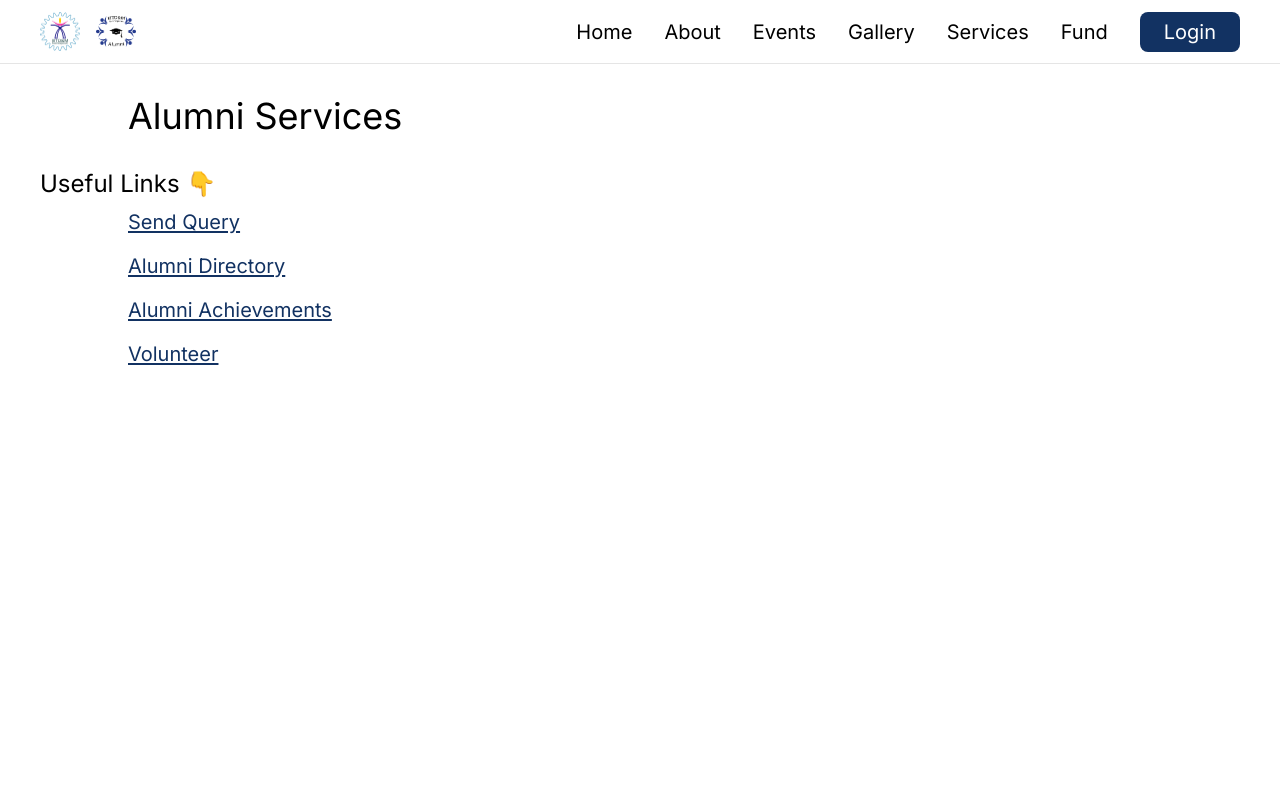
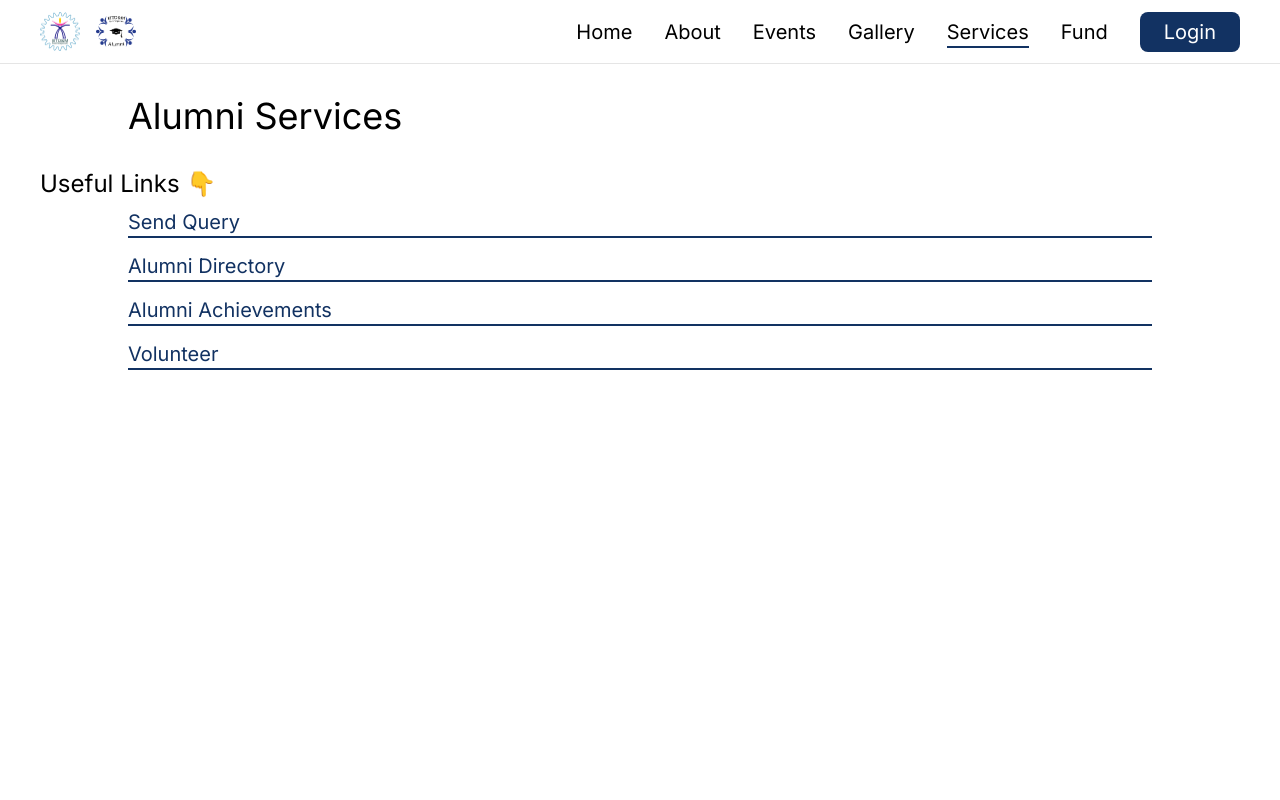
Before and after one commit to bhendi-boi/AlumniPortal, a Next.js app: page /services in a window 1280 px wide. Shown: the top 800 px of the page. Built offline with nearby package versions, Linux system fonts and the light colour scheme.

Commit message:
added animation for underline in navbar

```diff
--- a/app/NavBar.tsx
+++ b/app/NavBar.tsx
@@ -86,7 +86,7 @@ const NavBar = () => {
         >
           Gallery
         </NavLink>
-        <Services />
+        <Services active={path === 'services'} />
         <NavLink
           href="/fund"
           variant={path === 'fund' ? 'active' : 'primary'}
@@ -204,13 +204,19 @@ const NavBar = () => {
 
 export default NavBar;
 
-function Services() {
+function Services({ active }: { active: boolean }) {
   return (
     <Menu as="div" className="relative">
       {({ open }) => (
         <>
-          <Menu.Button className="block w-full text-xl font-medium text-black underline-offset-2 hover:underline">
+          <Menu.Button className="block w-full text-xl font-medium text-black">
             Services
+            {active && (
+              <motion.span
+                className="absolute -bottom-[0.125rem] left-0 h-0.5 w-full bg-nav-blue"
+                layoutId="nav-link-underline"
+              />
+            )}
           </Menu.Button>
           {open && (
             <Menu.Items
--- a/app/NavLink.tsx
+++ b/app/NavLink.tsx
@@ -1,19 +1,16 @@
 import React from 'react';
 import Link, { LinkProps } from 'next/link';
+import { motion } from 'framer-motion';
 import { cva, type VariantProps } from 'class-variance-authority';
 
 const link = cva('link', {
   variants: {
     variant: {
-      primary: [
-        'text-black hover:underline underline-offset-2 font-medium text-xl w-full block',
-      ],
+      primary: ['text-black font-medium text-xl w-full block'],
       filled: [
         'bg-nav-blue text-white font-medium text-xl px-6 py-1.5 rounded-lg w-full block text-center',
       ],
-      active: [
-        'text-nav-blue underline underline-offset-2 font-medium text-xl w-full block',
-      ],
+      active: ['text-nav-blue font-medium text-xl w-full block relative'],
       cardActive: [
         'text-nav-blue underline underline-offset-4 font-medium text-sm w-full block',
       ],
@@ -33,6 +30,15 @@ const NavLink = ({ children, variant, title, ...restProps }: NavLinkProps) => {
   return (
     <Link {...restProps} title={title} className={link({ variant })}>
       {children}
+      {variant === 'active' && (
+        <motion.span
+          initial={{ scale: 0.9 }}
+          animate={{ scale: 1 }}
+          transition={{ type: 'spring', damping: 40, stiffness: 300 }}
+          className="absolute -bottom-[0.125rem] left-0 h-0.5 w-full bg-nav-blue"
+          layoutId="nav-link-underline"
+        />
+      )}
     </Link>
   );
 };
```
